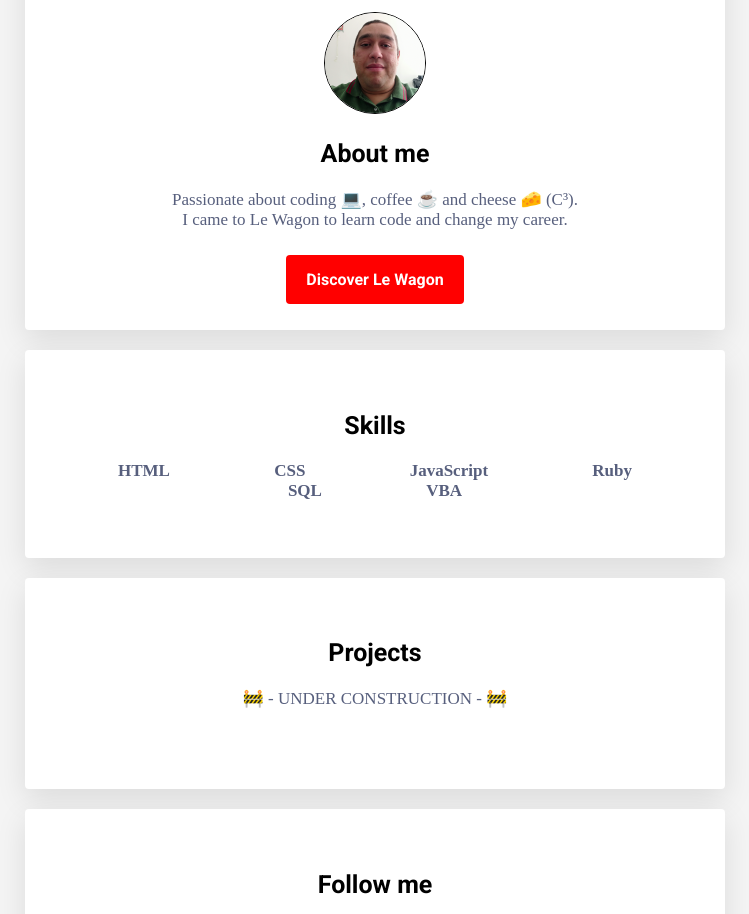
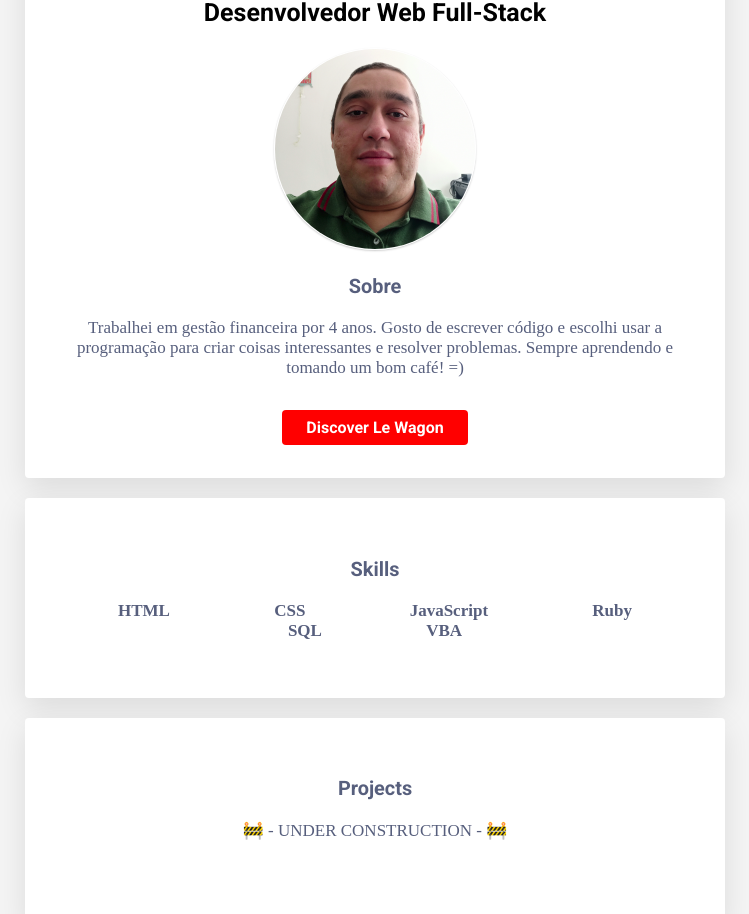
Before and after one commit to leandrobarroso/profile, a plain HTML site: page index.html in a window 1280 px wide. Shown: the part 154-1068 px from the top of the page, without its empty margins (265-1014 px from the left). Drawn offline with Linux system fonts and the light colour scheme.

Commit message:
updating github profile page

```diff
--- /dev/null
+++ b/css/components/avatar.css
@@ -0,0 +1,10 @@
+.avatar {
+  border-radius: 50%;
+  box-shadow: 0 1px 2px rgba(0,0,0,0.2);
+  border: white 1px solid;
+  display: inline-block;
+  max-width:200px;
+  max-height:200px;
+  width: auto;
+  height: auto;
+}
--- /dev/null
+++ b/css/components/button.css
@@ -0,0 +1,12 @@
+.btn-flat {
+  color: white;
+  padding: 8px 24px;
+  border-radius: 4px;
+  background: #FF0000;
+  transition: background 0.3s ease;
+}
+
+.btn-flat:hover {
+  background: #CC0000;
+  color: white;
+}
--- /dev/null
+++ b/css/components/card.css
@@ -0,0 +1,8 @@
+.card {
+  background-color: white;
+  padding: 40px;
+  box-shadow: 0px 10px 30px rgba(0,0,0,0.1);
+  border-radius: 4px;
+  margin: 20px 0px;
+  text-align: center;
+}
--- /dev/null
+++ b/css/components/container.css
@@ -0,0 +1,4 @@
+.container {
+  width: 700px;
+  margin: 40px auto;
+}
--- a/style.css
+++ b/css/style.css
@@ -1,3 +1,12 @@
+/* --- Fonts --- */
+
+/* --- Components design --- */
+@import url(components/container.css);
+@import url(components/card.css);
+@import url(components/avatar.css);
+@import url(components/button.css);
+
+/* --- Fonts and colors --- */
 body {
   background: #F4F4F4;
   color: #575F7D;
@@ -22,32 +31,6 @@ p {
 h2 {
   color: black;
   font-size: 25px;
-}
-
-.container {
-  width: 700px;
-  margin: 40px auto;
-}
-
-.card {
-  background-color: white;
-  padding: 40px;
-  box-shadow: 0px 10px 30px rgba(0,0,0,0.1);
-  border-radius: 4px;
-  margin: 20px 0px;
-  text-align: center;
-}
-
-.img-circle {
-  border: 1px solid black;
-  border-radius: 50%;
-}
-
-.btn-red {
-  background-color: red;
-  color: white;
-  padding: 15px 20px;
-  border-radius: 4px;
 }
 
 .list-inline {
--- a/index.html
+++ b/index.html
@@ -1,24 +1,28 @@
 <!DOCTYPE html>
-<html lang="en">
+<html lang="pt-br">
   <head>
     <meta charset="UTF-8">
     <meta name="viewport" content="width=device-width, initial-scale=1.0">
     <title>Leandro Barroso</title>
     <link href="https://fonts.googleapis.com/css?family=Lora:400,700|Roboto:300,400,500,700,900" rel="stylesheet">
     <link rel="stylesheet" href="https://use.fontawesome.com/releases/v5.0.10/css/all.css">
-    <link rel="stylesheet" href="style.css">
+    <link rel="stylesheet" href="font-mfizz/font-mfizz.css">
+    <link rel="stylesheet" href="css/style.css">
   </head>
   <body>
-    <div class="container">
-      <div class="card">
+    <main class="container">
+      <section class="card">
         <h1>Leandro Barroso</h1>
-        <img class="img-circle" src="./images/leandro_barroso.png" width="100" height="100" alt="Leandro Barroso profile picture">
-        <h2>About me</h2>
-        <p>Passionate about coding 💻, coffee ☕ and cheese 🧀 (C³).<br>I came to Le Wagon to learn code and change my career.</p>
-        <a href="https://www.lewagon.com/" target="_blank" class="btn-red">Discover Le Wagon</a>
-      </div>
-      <div class="card">
-        <h2>Skills</h2>
+        <h2>Desenvolvedor Web Full-Stack</h2>
+        <img class="avatar" src="./images/leandro_barroso.png" alt="Leandro Barroso profile picture">
+        <h3>Sobre</h3>
+        <p>
+          Trabalhei em gestão financeira por 4 anos. Gosto de escrever código e escolhi usar a programação para criar coisas interessantes e resolver problemas. Sempre aprendendo e tomando um bom café! =)
+        </p>
+        <a href="https://www.lewagon.com/" target="_blank" class="btn-flat">Discover Le Wagon</a>
+      </section>
+      <section class="card">
+        <h3>Skills</h3>
         <ul class="list-inline">
           <li class="skill">HTML</li>
           <li class="skill">CSS</li>
@@ -27,13 +31,13 @@
           <li class="skill">SQL</li>
           <li class="skill">VBA</li>
         </ul>
-      </div>
-      <div class="card">
-        <h2>Projects</h2>
+      </section>
+      <section class="card">
+        <h3>Projects</h3>
         <p>🚧 - UNDER CONSTRUCTION - 🚧</p>
-      </div>
-      <div class="card">
-        <h2>Follow me</h2>
+      </section>
+      <section class="card">
+        <h3>Follow me</h3>
         <ul class="list-inline">
           <li>
             <a href="https://github.com/leandrobarroso" target="_blank">
@@ -51,7 +55,7 @@
             </a>
           </li>
         </ul>
-      </div>
-    </div>
+      </section>
+    </main>
   </body>
 </html>
```
